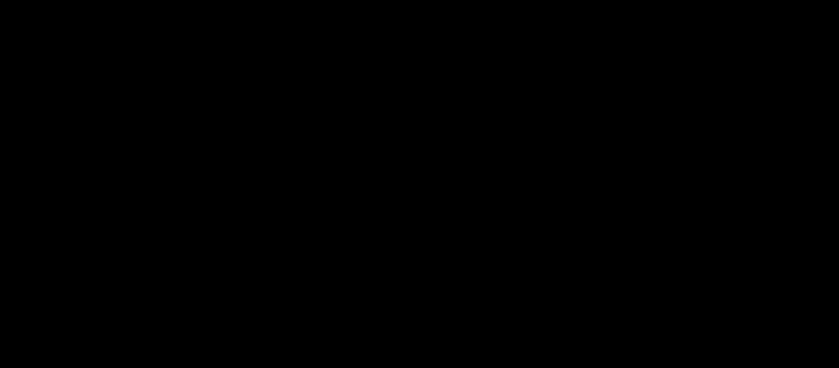
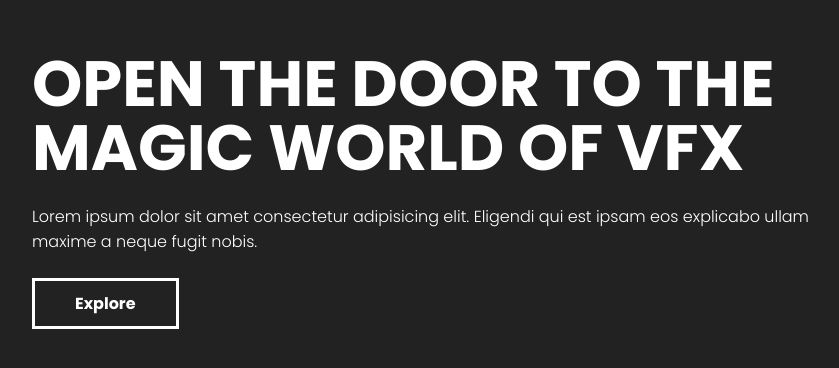
Before and after one commit to predragstojkovic03/animation-studio, a React (Create React App) app: page /#/ in a window 1280 px wide. Shown: the part 210-578 px from the top of the page, without its empty margins (108-947 px from the left). Built offline with nearby package versions, Linux system fonts and the light colour scheme; the HTML template or start-up script is replaced by a standard one.

Commit message:
Created Hero

```diff
--- a/src/components/Hero/Hero.jsx
+++ b/src/components/Hero/Hero.jsx
@@ -4,8 +4,16 @@
 
 const Hero = () => {
   return (
-    <div className='container'>
-      <div className={styles.content}></div>
+    //"container " + nekaKlasa        ""
+    <div className={`container ${styles.hero}`}>
+      <div className={styles.content}>
+        <h1>OPEN THE DOOR TO THE MAGIC WORLD OF VFX</h1>
+        <p className='lead'>
+          Lorem ipsum dolor sit amet consectetur adipisicing elit. Eligendi qui
+          est ipsam eos explicabo ullam maxime a neque fugit nobis.
+        </p>
+        <button className={styles.btn}>Explore</button>
+      </div>
     </div>
   );
 };
--- a/src/components/Hero/Hero.module.css
+++ b/src/components/Hero/Hero.module.css
@@ -0,0 +1,25 @@
+.hero {
+    display: flex;
+    height: 100vh;
+    width: 100%;
+    flex-direction: column;
+    justify-content: center;
+    background: #222222;
+}
+
+.content {
+    display: flex;
+    flex-direction: column;
+    max-width: 780px;
+    gap: 24px;
+    align-items: flex-start;
+}
+
+.btn {
+    background: transparent;
+    color: white;
+    font-weight: 700;
+    padding: 10px 40px;
+    border: 3px solid white;
+    cursor: pointer;
+}
--- a/src/index.css
+++ b/src/index.css
@@ -21,7 +21,6 @@
 
 body {
     font-family: 'Poppins', sans-serif;
-    background-color: black;
 }
 
 input, button, textarea, select {
```
